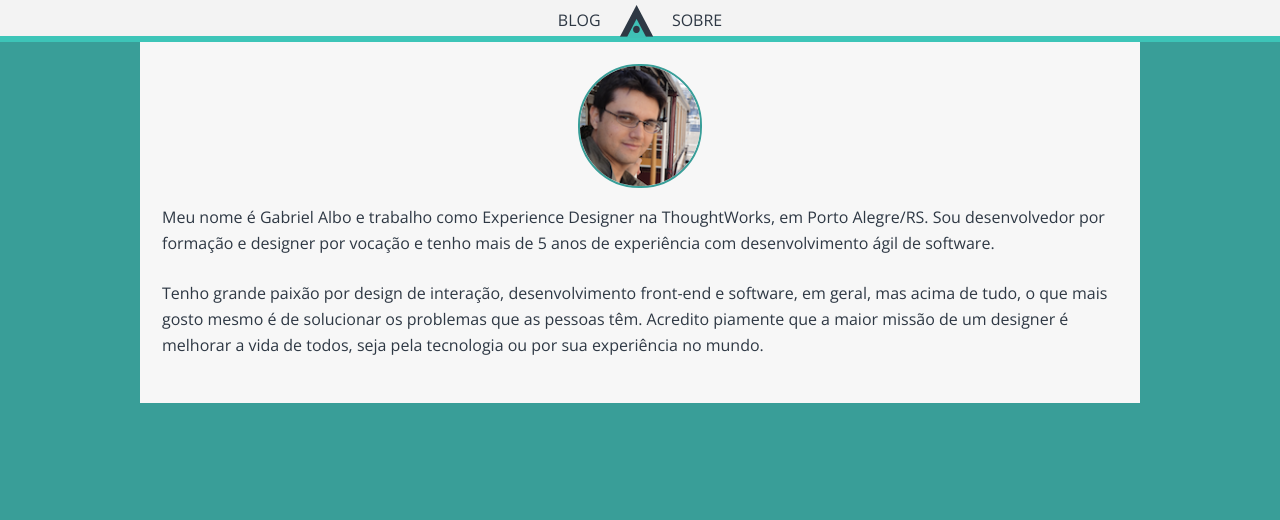
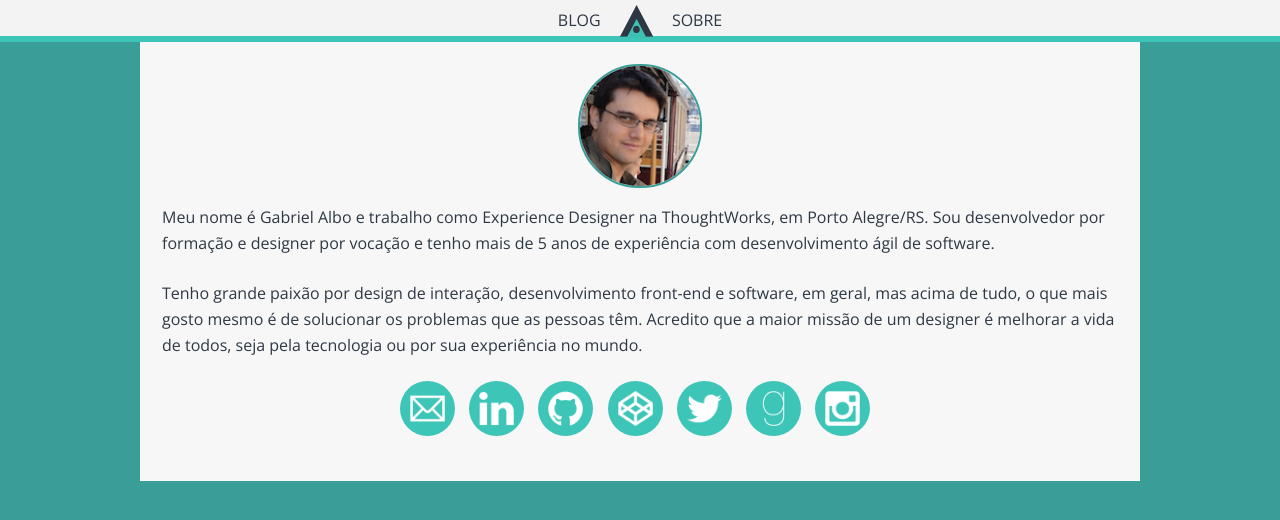
Before and after one commit to albogabriel/gabrielalbo.com, a Jekyll site: the page built from about/index.html, in a window 1280 px wide. Shown: the top 520 px of the page. Built offline with Jekyll 4.4.1, drawn with Linux system fonts in a browser that asks for light colours; Markdown is read by kramdown in place of the engine named in the settings.

Commit message:
Adding contact links and icons to about page. Removind contact folder and index

```diff
--- a/_layouts/default.html
+++ b/_layouts/default.html
@@ -19,6 +19,9 @@
         <!-- Foundation -->
         <link rel="stylesheet" href="/css/foundation.css">
 
+        <!-- Normalize -->
+        <link rel="stylesheet" href="/css/normalize.css">
+
     </head>
     <body>
        <header>
--- a/_posts/2013-11-9-5-whys.markdown
+++ b/_posts/2013-11-9-5-whys.markdown
@@ -2,7 +2,6 @@
 layout: post
 title:  "puts 'Why?\n'*5"
 date:   2013-11-9 3:23:53
-categories: hello, world
 ---
 
 \- A relação entre esse comercial de TV e a visão de UX de alguns clientes que tive merecia um texto a respeito...
--- a/about/index.html
+++ b/about/index.html
@@ -13,7 +13,36 @@ title: Gabriel Albo
 			Meu nome é Gabriel Albo e trabalho como Experience Designer na ThoughtWorks, em Porto Alegre/RS. Sou desenvolvedor por formação e designer por vocação e tenho mais de 5 anos de experiência com desenvolvimento ágil de software.
 		</p>
 		<p>
-			Tenho grande paixão por design de interação, desenvolvimento front-end e software, em geral, mas acima de tudo, o que mais gosto mesmo é de solucionar os problemas que as pessoas têm. Acredito piamente que a maior missão de um designer é melhorar a vida de todos, seja pela tecnologia ou por sua experiência no mundo.
+			Tenho grande paixão por design de interação, desenvolvimento front-end e software, em geral, mas acima de tudo, o que mais gosto mesmo é de solucionar os problemas que as pessoas têm. Acredito que a maior missão de um designer é melhorar a vida de todos, seja pela tecnologia ou por sua experiência no mundo.
+		</p>
+		<p class="contact-icons-container">
+			<a href="https://mail.google.com/mail?view=cm&tf=0&to=gabriel@albo.com.br">
+				<img class="contact-icon" src="/assets/images/icons/email-256.png" alt="Email Me">
+			</a>
+
+			<a href="http://www.linkedin.com/in/albogabriel">
+				<img class="contact-icon" src="/assets/images/icons/linkedin-256.png" alt="LinkedIn">
+			</a>
+
+			<a href="https://github.com/albogabriel">
+				<img class="contact-icon" src="/assets/images/icons/github-256.png" alt="GitHub">
+			</a>
+
+			<a href="http://codepen.io/albogabriel/">
+				<img class="contact-icon" src="/assets/images/icons/codepen-256.png" alt="CodePen">
+			</a>
+
+			<a href="https://twitter.com/albogabriel">
+				<img class="contact-icon" src="/assets/images/icons/twitter-256.png" alt="Twitter">
+			</a>
+
+			<a href="www.goodreads.com/albogabriel">
+				<img class="contact-icon" src="/assets/images/icons/goodreads-256.png" alt="GoodReads">
+			</a>
+
+			<a href="http://instagram.com/albogabriel">
+				<img class="contact-icon" src="/assets/images/icons/instagram-256.png" alt="Instagram">
+			</a>
 		</p>
 		</span>
 	</div>
--- a/css/screen.css
+++ b/css/screen.css
@@ -294,6 +294,15 @@ ul.posts span {
   font-size: 80%;
 }
 
+/* line 206, ../_sass/screen.scss */
+.post a, .post a:visited {
+  color: #399e98;
+}
+/* line 210, ../_sass/screen.scss */
+.post a:hover {
+  color: #97d9d5;
+}
+
 /*****************************************************************************/
 /*
 /* Custom
@@ -301,12 +310,12 @@ ul.posts span {
 /*****************************************************************************/
 /* Styles: */
 /* line 181, ../_sass/screen.scss */
-/* line 213, ../_sass/screen.scss */
+/* line 223, ../_sass/screen.scss */
 body {
   overflow-y: scroll;
 }
 
-/* line 217, ../_sass/screen.scss */
+/* line 227, ../_sass/screen.scss */
 header {
   top: 0;
   bottom: 0;
@@ -316,12 +325,12 @@ header {
   text-align: center;
 }
 
-/* line 229, ../_sass/screen.scss */
+/* line 239, ../_sass/screen.scss */
 .logo img {
   height: 33px;
   width: 33px;
 }
-/* line 233, ../_sass/screen.scss */
+/* line 243, ../_sass/screen.scss */
 .logo img:hover {
   opacity: 0.4;
   filter: alpha(opacity=40);
@@ -330,12 +339,12 @@ header {
 }
 
 /* line 195, ../_sass/screen.scss */
-/* line 241, ../_sass/screen.scss */
+/* line 251, ../_sass/screen.scss */
 .main, body {
   background-color: #399e98;
 }
 
-/* line 245, ../_sass/screen.scss */
+/* line 255, ../_sass/screen.scss */
 .main {
   border-top: 3px solid #3dc5b8;
   height: 94%;
@@ -343,13 +352,13 @@ header {
   background-color: #399e98;
 }
 
-/* line 252, ../_sass/screen.scss */
+/* line 262, ../_sass/screen.scss */
 .menu {
   margin-top: 5px;
 }
 
 /* line 211, ../_sass/screen.scss */
-/* line 257, ../_sass/screen.scss */
+/* line 267, ../_sass/screen.scss */
 ul.menu li {
   color: #2e3844;
   text-decoration: none;
@@ -357,11 +366,11 @@ ul.menu li {
   margin: 0 15px;
 }
 
-/* line 264, ../_sass/screen.scss */
+/* line 274, ../_sass/screen.scss */
 .avatar {
   text-align: center;
 }
-/* line 267, ../_sass/screen.scss */
+/* line 277, ../_sass/screen.scss */
 .avatar img {
   height: 124px;
   width: 124px;
@@ -369,72 +378,72 @@ ul.menu li {
   -webkit-border-radius: 61px;
   -moz-border-radius: 61px;
   border: 2px solid #399e98;
-}
-/* line 275, ../_sass/screen.scss */
-.avatar img:hover {
-  transform: scale(1.2);
-  -ms-transform: scale(1.2);
-  /* IE 9 */
-  -moz-transform: scale(1.2);
-  /* Firefox */
-  -webkit-transform: scale(1.2);
-  /* Safari and Chrome */
-  -o-transform: scale(1.2);
-  /* Opera */
   -webkit-transition-duration: 0.5s;
 }
+/* line 286, ../_sass/screen.scss */
+.avatar img:hover {
+  transform: scale(1.1);
+  -ms-transform: scale(1.1);
+  /* IE 9 */
+  -moz-transform: scale(1.1);
+  /* Firefox */
+  -webkit-transform: scale(1.1);
+  /* Safari and Chrome */
+  -o-transform: scale(1.1);
+  /* Opera */
+}
 
-/* line 286, ../_sass/screen.scss */
+/* line 298, ../_sass/screen.scss */
 .page-container {
   background-color: #f7f7f7;
   padding: 22px;
 }
 
 /* line 231, ../_sass/screen.scss */
-/* line 292, ../_sass/screen.scss */
+/* line 304, ../_sass/screen.scss */
 a, a:visited {
   text-decoration: none;
   color: #2e3844;
 }
 
-/* line 297, ../_sass/screen.scss */
+/* line 309, ../_sass/screen.scss */
 a:hover {
   color: #abb7c6;
 }
 
-/* line 304, ../_sass/screen.scss */
+/* line 316, ../_sass/screen.scss */
 li.post-header:nth-child(2n+1) {
   background: #389a94;
 }
 
-/* line 304, ../_sass/screen.scss */
+/* line 316, ../_sass/screen.scss */
 li.post-header:nth-child(2n+2) {
   background: #348f8a;
 }
 
-/* line 309, ../_sass/screen.scss */
+/* line 321, ../_sass/screen.scss */
 ul li span {
   color: #f7f7f7;
 }
 
-/* line 313, ../_sass/screen.scss */
+/* line 325, ../_sass/screen.scss */
 li.post-header {
   height: 66px;
   color: #f3f3f3;
 }
-/* line 317, ../_sass/screen.scss */
+/* line 329, ../_sass/screen.scss */
 li.post-header a, li.post-header a:visited {
   display: block;
   text-decoration: none;
   color: #f3f3f3;
 }
-/* line 323, ../_sass/screen.scss */
+/* line 335, ../_sass/screen.scss */
 li.post-header .post-header-date {
   color: #d9d9d9;
   font-size: 75%;
   font-style: italic;
 }
-/* line 329, ../_sass/screen.scss */
+/* line 341, ../_sass/screen.scss */
 li.post-header h2 {
   font-family: 'Dosis', sans-serif;
   font-weight: 400;
@@ -442,7 +451,24 @@ li.post-header h2 {
   line-height: 1.643em;
   margin: 0;
 }
-/* line 337, ../_sass/screen.scss */
+/* line 349, ../_sass/screen.scss */
 li.post-header:hover {
   background-color: #2e3844;
 }
+
+/* line 354, ../_sass/screen.scss */
+p.contact-icons-container {
+  text-align: center;
+}
+
+/* line 358, ../_sass/screen.scss */
+.contact-icon {
+  margin-right: 10px;
+  background-color: #3dc5b8;
+  height: 55px;
+  border-radius: 27.5px;
+}
+/* line 365, ../_sass/screen.scss */
+.contact-icon:hover {
+  background-color: #2e3844;
+}
```
Also changed, not shown: _sass/screen.scss (+34 -6 lines), contact/index.html (deleted, +0 -11 lines), assets/images/icons/codepen-256.png (added), assets/images/icons/email-256.png (added), assets/images/icons/github-256.png (added), assets/images/icons/goodreads-256.png (added), assets/images/icons/instagram-256.png (added), assets/images/icons/linkedin-256.png (added), assets/images/icons/twitter-256.png (added), css/normalize.css (added).
